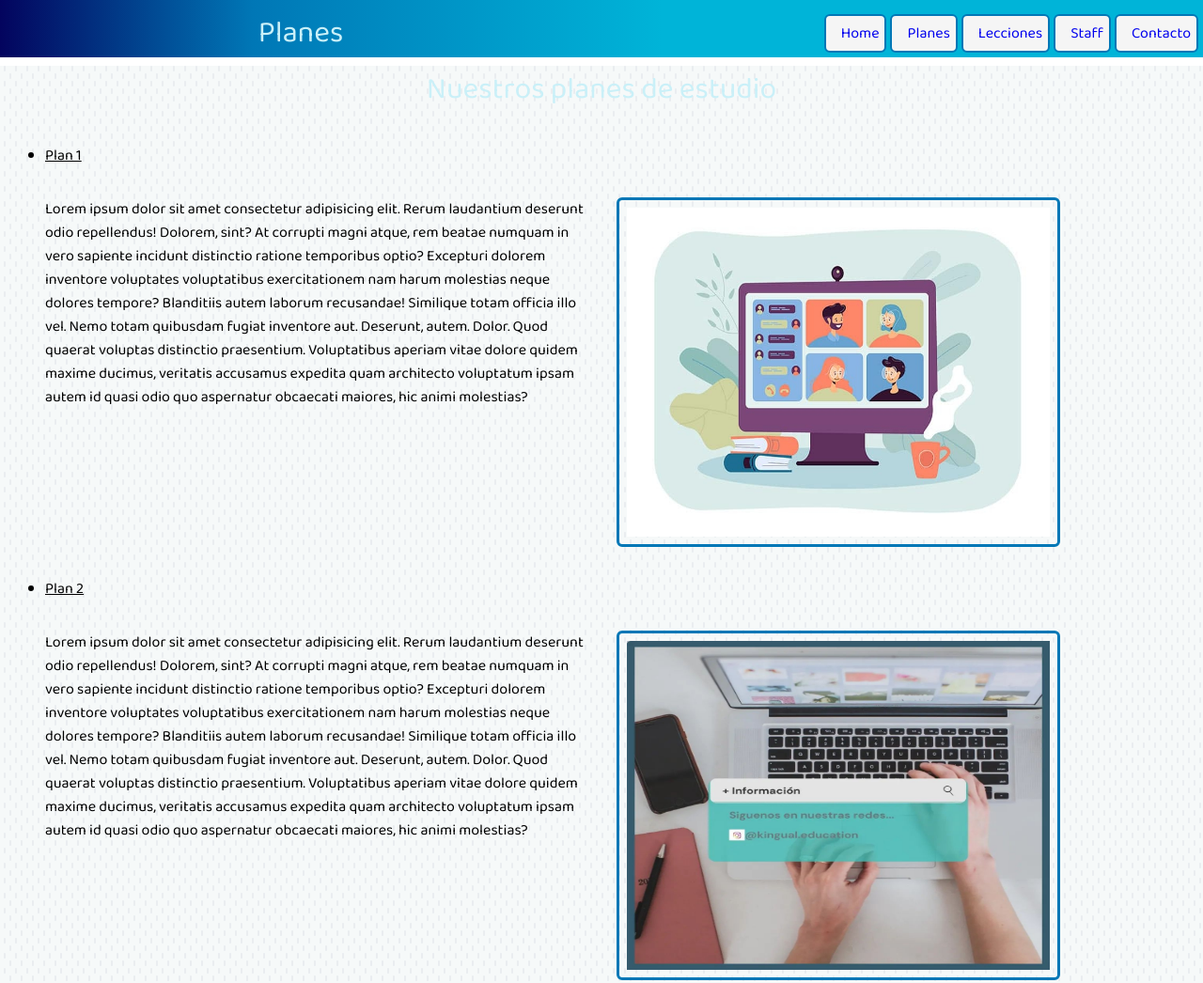
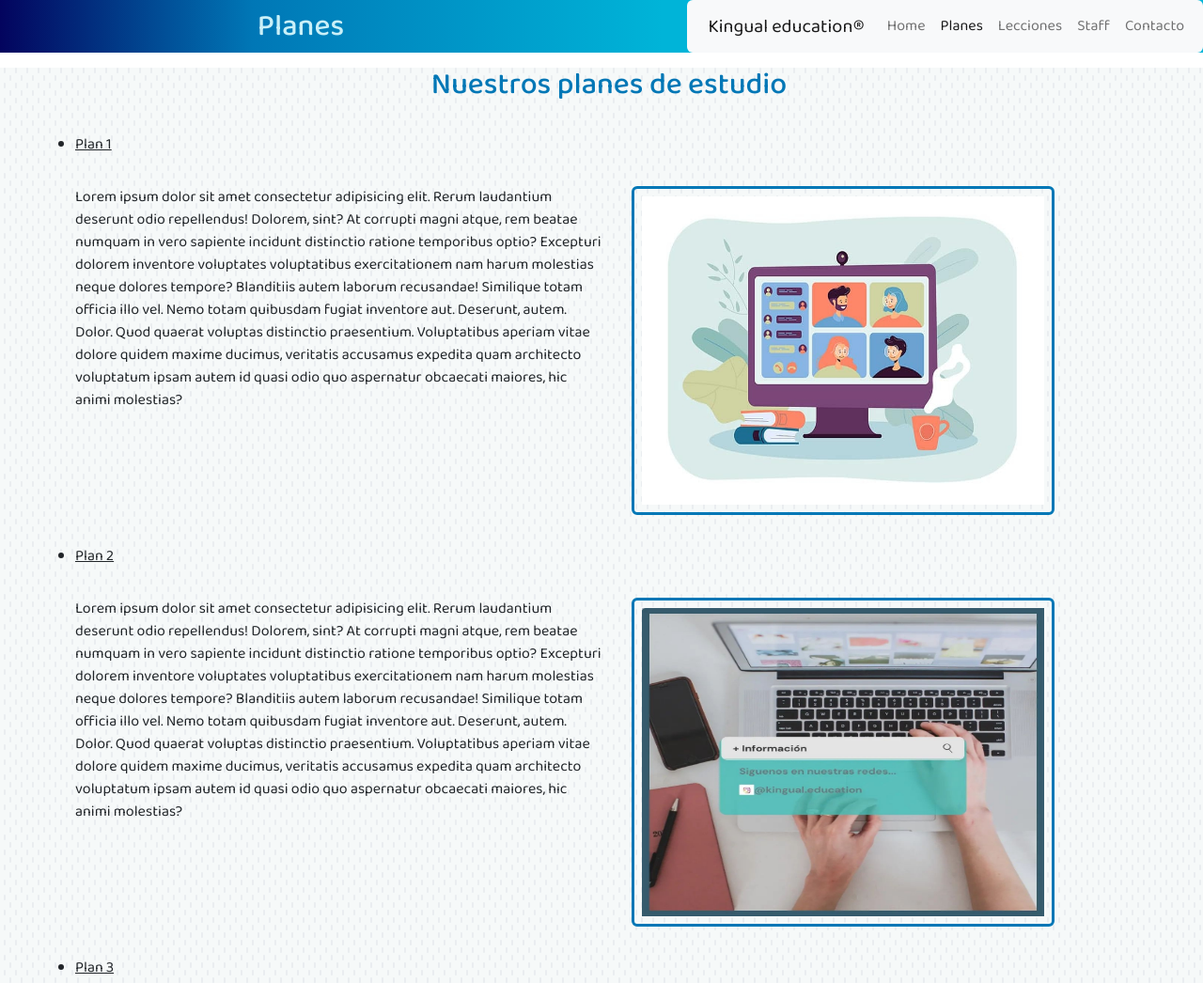
Before and after one commit to Tinchoreta/kingual, a plain HTML site: page pages/planes.html in a window 1280 px wide. Shown: the top 1046 px of the page at 94% size. Drawn offline with nearby package versions, Linux system fonts and the light colour scheme.

Commit message:
Bootstrap navbar en todas las paginas

```diff
--- a/pages/planes.html
+++ b/pages/planes.html
@@ -5,28 +5,40 @@
 	<meta charset="UTF-8">
 	<meta http-equiv="Content-Type" content="text/html; charset=utf-8">
 	<meta name="viewport" content="width=device-width, initial-scale=1, maximum-scale=1, user-scalable=no">
-	<link rel="stylesheet" href="../css/style.css">
+	<link href="https://cdn.jsdelivr.net/npm/bootstrap@5.1.3/dist/css/bootstrap.min.css" rel="stylesheet"
+		integrity="sha384-1BmE4kWBq78iYhFldvKuhfTAU6auU8tT94WrHftjDbrCEXSU1oBoqyl2QvZ6jIW3" crossorigin="anonymous">
 	<link rel="preconnect" href="https://fonts.gstatic.com">
 	<link href="https://fonts.googleapis.com/css2?family=Baloo+2:wght@400;500;600;700;800&display=swap"
 		rel="stylesheet">
+	<link rel="stylesheet" href="../css/style.css">
 	<title>Kingual Education - Planes</title>
 </head>
 
 <body>
 	<header>
 		<h1 class="titulos">Planes</h1>
-		<nav>
-			<ul class="menuPrincipal">
-				<li class="menuPrincipal__item"> <a href="../index.html">Home</a></li>
-				<li class="menuPrincipal__item"> <a href="./planes.html">Planes</a></li>
-				<li class="menuPrincipal__item"> <a href="./lecciones.html">Lecciones</a></li>
-				<li class="menuPrincipal__item"> <a href="./staff.html">Staff</a></li>
-				<li class="menuPrincipal__item"> <a href="./contacto.html">Contacto</a></li>
-			</ul>
+		<nav class="navbar navbar-expand-lg navbar-light bg-light">
+			<div class="container-fluid">
+				<a class="navbar-brand" href="#">Kingual education®</a>
+				<button class="navbar-toggler" type="button" data-bs-toggle="collapse"
+					data-bs-target="#navbarNavAltMarkup" aria-controls="navbarNavAltMarkup" aria-expanded="false"
+					aria-label="Toggle navigation">
+					<span class="navbar-toggler-icon"></span>
+				</button>
+				<div class="collapse navbar-collapse" id="navbarNavAltMarkup">
+					<div class="navbar-nav">
+						<a class="nav-link" aria-current="page" href="../index.html">Home</a>
+						<a class="nav-link active" href="#">Planes</a>
+						<a class="nav-link" href="./lecciones.html">Lecciones</a>
+						<a class="nav-link" href="./staff.html">Staff</a>
+						<a class="nav-link" href="./contacto.html">Contacto</a>
+					</div>
+				</div>
+			</div>
 		</nav>
 	</header>
 	<main>
-		<h2 class="titulos">Nuestros planes de estudio</h2>
+		<h2 class="titulosSecundarios">Nuestros planes de estudio</h2>
 		<ul>
 			<li>Plan 1</li>
 			<div>
@@ -114,8 +126,15 @@
 				<strong> © Kingualeducation.com.ar - Todos los derechos reservados - Versión Beta 1.01 </strong>
 			</p>
 		</div>
+	</footer>
 
-	</footer>
+	<script src="https://cdn.jsdelivr.net/npm/@popperjs/core@2.10.2/dist/umd/popper.min.js"
+		integrity="sha384-7+zCNj/IqJ95wo16oMtfsKbZ9ccEh31eOz1HGyDuCQ6wgnyJNSYdrPa03rtR1zdB"
+		crossorigin="anonymous"></script>
+	<script src="https://cdn.jsdelivr.net/npm/bootstrap@5.1.3/dist/js/bootstrap.min.js"
+		integrity="sha384-QJHtvGhmr9XOIpI6YVutG+2QOK9T+ZnN4kzFN1RtK3zEFEIsxhlmWl5/YESvpZ13"
+		crossorigin="anonymous"></script>
+
 </body>
 
 </html>
```
Also changed, not shown: index.html (+11 -5 lines), pages/contacto.html (+10 -0 lines), pages/lecciones.html (+10 -0 lines), pages/staff.html (+11 -2 lines).
